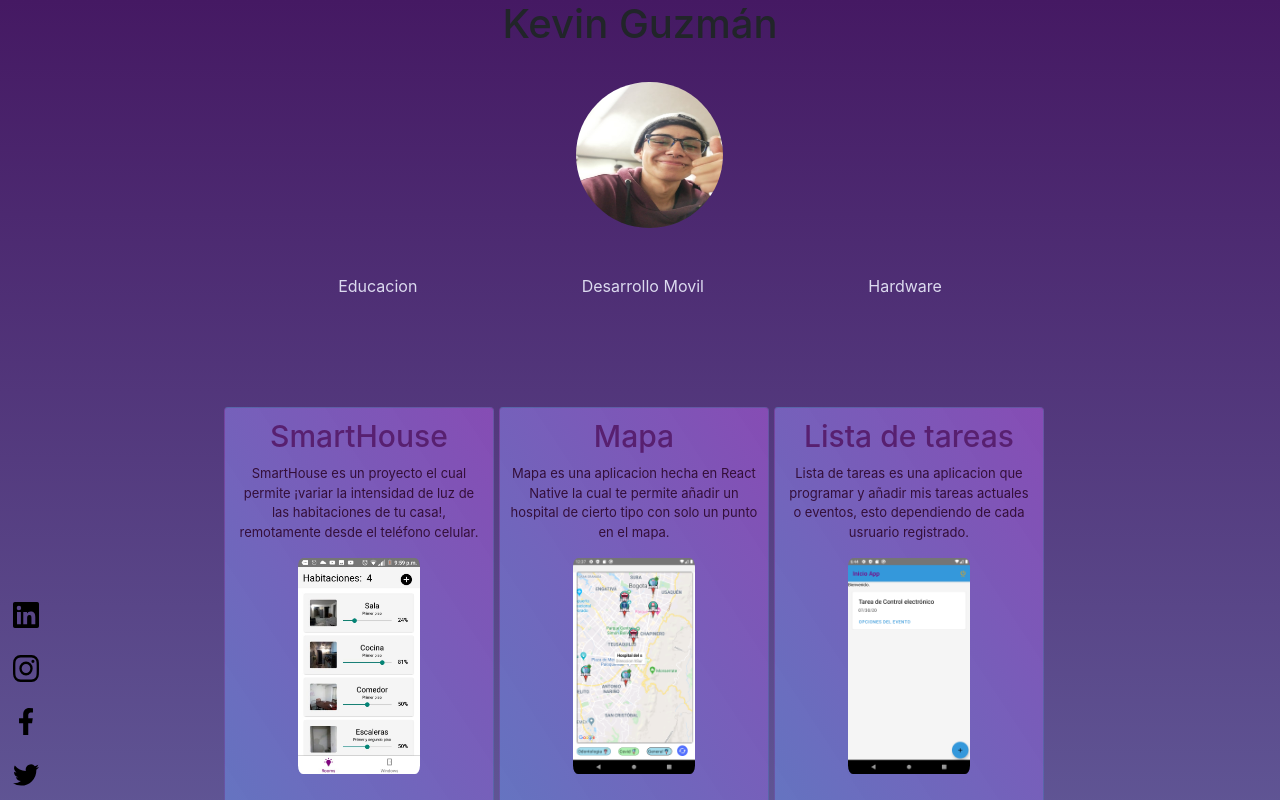
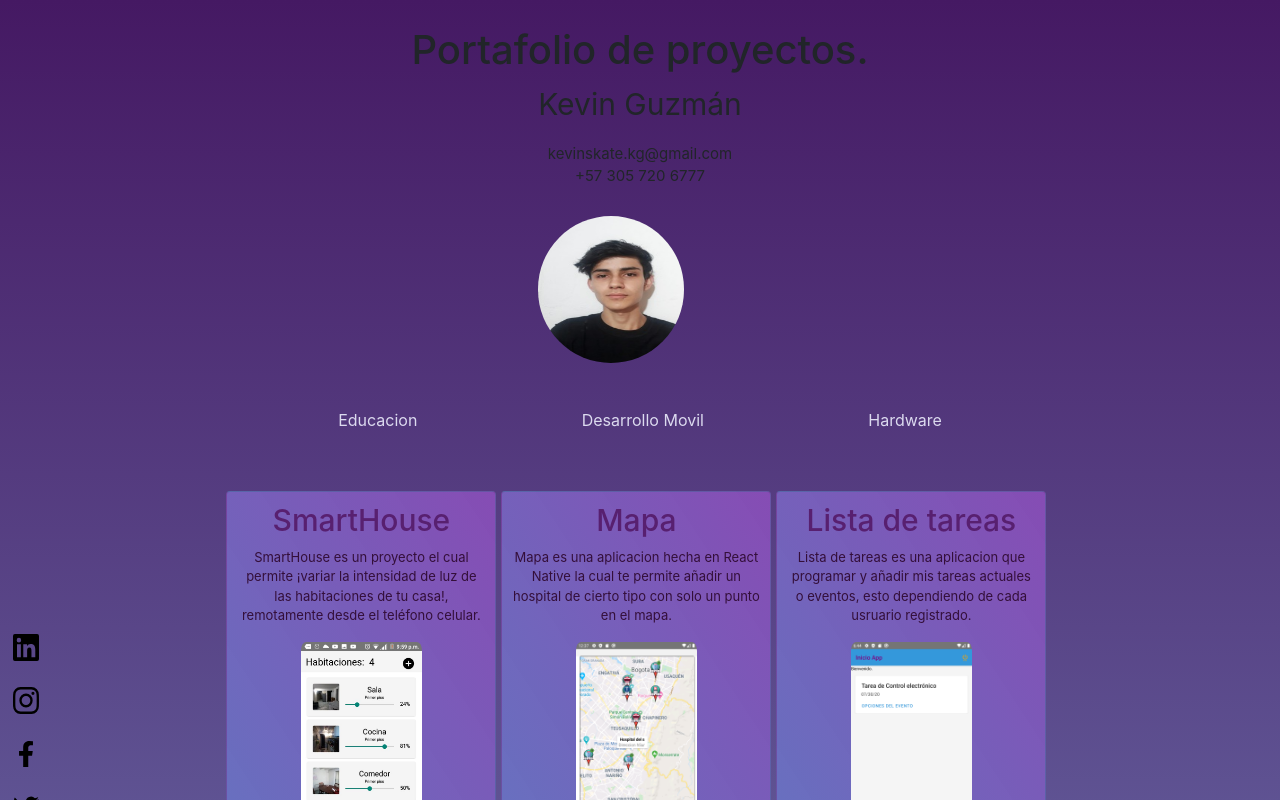
Before and after one commit to kevin-guzman/LandingPage, a React (Create React App) app: page / in a window 1280 px wide. Shown: the top 800 px of the page. Built offline with nearby package versions, Linux system fonts and the light colour scheme.

Commit message:
Profile photo XD

```diff
--- a/src/data/Proyects.json
+++ b/src/data/Proyects.json
@@ -3,7 +3,7 @@
         "title":"SmartHouse",
         "proyectType":"movil",
         "description": "SmartHouse es un proyecto el cual permite ¡variar la intensidad de luz de las habitaciones de tu casa!, remotamente desde el teléfono celular.",
-        "longDescription":"SmartHouse es una aplicación desarrollada en React Native, esta fue implementada con readux, react navigation y componentes realizados por el equipo de trabajo.",
+        "longDescription":"SmartHouse es una aplicación desarrollada en React Native, esta fue implementada con redux, react navigation, react hooks y componentes realizados por el equipo de trabajo. Actualmete es un proyecto en desarrollo que permitirá varial la  luza de las habitaciones de la casa con tan solo deslizar un slider.",
         "im":[
             "SmartHouse",
             "SmartHouse1"
@@ -15,7 +15,7 @@
         "title":"Mapa",
         "proyectType":"movil",
         "description": "Mapa es una aplicacion hecha en React Native la cual te permite añadir un hospital de cierto tipo con solo un punto en el mapa.",
-        "longDescription":"La aplicación mapa fue realizada con React Native, dentro de esta se encuentra redux, react navigation, react native paper y react native maps, todo esto para poder permitirle al usuario agrehar puntos en el mpapa en la posición que quiera y poder categorizar el tipo de hospital",
+        "longDescription":"La aplicación mapa fue realizada con React Native, con redux, react navigation, react native paper, react hooks y react native maps, todo esto para poder permitirle al usuario agregar puntos en el mapa en la posición que quiera y poder categorizar el tipo de hospital",
         "im":[
             "Mapa",
             "Mapa1",
@@ -30,9 +30,8 @@
         "title":"Servo y temperatura",
         "proyectType":"hardware",
         "description": "Este proyecto permite controlar la posicion de un servomotor y además visualizar la temperatura ambiente en una gráfica, ¡todo desde una interfaz gráfica con Python.",
-        "longDescription":"Es un proyecto realizado con python y un microcontrolador mbed el cual permite saber la tempera actual gráficada, dentro de su interfaz se encuentra la gráfica de la temperatura actual y una barrita que permite controlar la posición del servomotor.",
+        "longDescription":"Este es un proyecto realizado con python y un microcontrolador mbed el cual permite saber la tempera actual en una gráfica, dentro de su interfaz se encuentra la gráfica de la temperatura actual y un slider que permite controlar la posición del servomotor.",
         "im":[
-            "ServoYTemperatura",
             "ServoYTemperatura"
         ],
         "imageFormat":".png"
@@ -41,7 +40,7 @@
         "title":"Lista de tareas",
         "proyectType":"movil",
         "description": "Lista de tareas es una aplicacion que programar y añadir mis tareas actuales o eventos, esto dependiendo de cada usruario registrado.",
-        "longDescription":"Lista de tareas es una app que permite añadir y saber mis tareas actuales, fue realizada en React Native junto con Firebase para el lado del servidor, en ella tenemos un login de usuario y cada usuario tiene sis tareas.",
+        "longDescription":"Lista de tareas es una app que permite añadir y saber mis tareas actuales, fue realizada en React Native con redux, react navigation, react native paper y junto con Firebase para el lado del servidor. En ella tenemos un login de usuario y cada usuario tiene sus tareas.",
         "im":[
             "ListaDeTareas",
             "ListaDeTareas1",
@@ -59,9 +58,8 @@
         "title":"Universidad DistritalFrancisco José de Caldas",
         "proyectType":"educacion",
         "description": "Soy estudiante activo(séptimo semestre) de tencología en electrónica de la UDFJC.",
-        "longDescription":"",
+        "longDescription":"Soy estudinate de sétimo semestre de la carrera tencología en electrónica, me hace falta sólo un semestre para finalizar la carrera para posteriormente estudiar ingeniería en control electrónico.",
         "im":[
-            "UD",
             "UD"
         ],
         "imageFormat":".png"
--- a/src/pages/Container.js
+++ b/src/pages/Container.js
@@ -15,7 +15,9 @@ function Container() {
     return (
             <div className="Container"  >
                 <div className="Header">
-                    <h1 style={{textAlign:'center'}} >Kevin Guzmán</h1>
+                    <h1 style={{textAlign:'center', marginTop:'2%'}} >Portafolio de proyectos.</h1>
+                    <p style={{textAlign:'center', fontSize:30}}>Kevin Guzmán</p>
+                    <p style={{textAlign:'center', fontSize:15}}>kevinskate.kg@gmail.com <br></br> +57 305 720 6777 </p>
                     <img className="Header_Photo" src={Photo}  />
                     <div className="Header_Link">
                         <button
--- a/src/pages/ProyectsInfo.js
+++ b/src/pages/ProyectsInfo.js
@@ -31,9 +31,9 @@ let ProyecstInfo = (props) => {
             </div>
             {
                 data.urlVid != undefined?
-                    <div className="Container-videoProyect">
-                        Video del funcionamiento de la app
-                        <iframe width="560" height="315" src={`https://www.youtube.com/embed/${data.urlVid}`}  allowfullscreen></iframe>
+                    <div className="Container-videoProyect" style={{marginTop: '3%'}} >
+                        !Video demostrativo de la App!
+                        <iframe  allowFullScreen={true} width="560" height="315" src={`https://www.youtube.com/embed/${data.urlVid}`} style={{marginTop: '2%'}} ></iframe>
                     </div>
                 :
                 null
--- a/src/styles/Container.css
+++ b/src/styles/Container.css
@@ -22,9 +22,9 @@
     width: 110pt;
     height: 110pt;
     border-radius: 100%;
-    margin-top: 2%;
+    margin-top: 1%;
     margin-right: 45%;
-    margin-left: 45%;
+    margin-left: 42%;
 
 }
 .Header_Link{
@@ -57,7 +57,7 @@
     flex-direction: row;
     justify-content: center;
     margin-right: 7%;
-    padding: 5%;
+    padding: 1%;
 
 }
 .Container-phProyects{
```
Also changed, not shown: src/util/images/photoProfile.jpeg.
